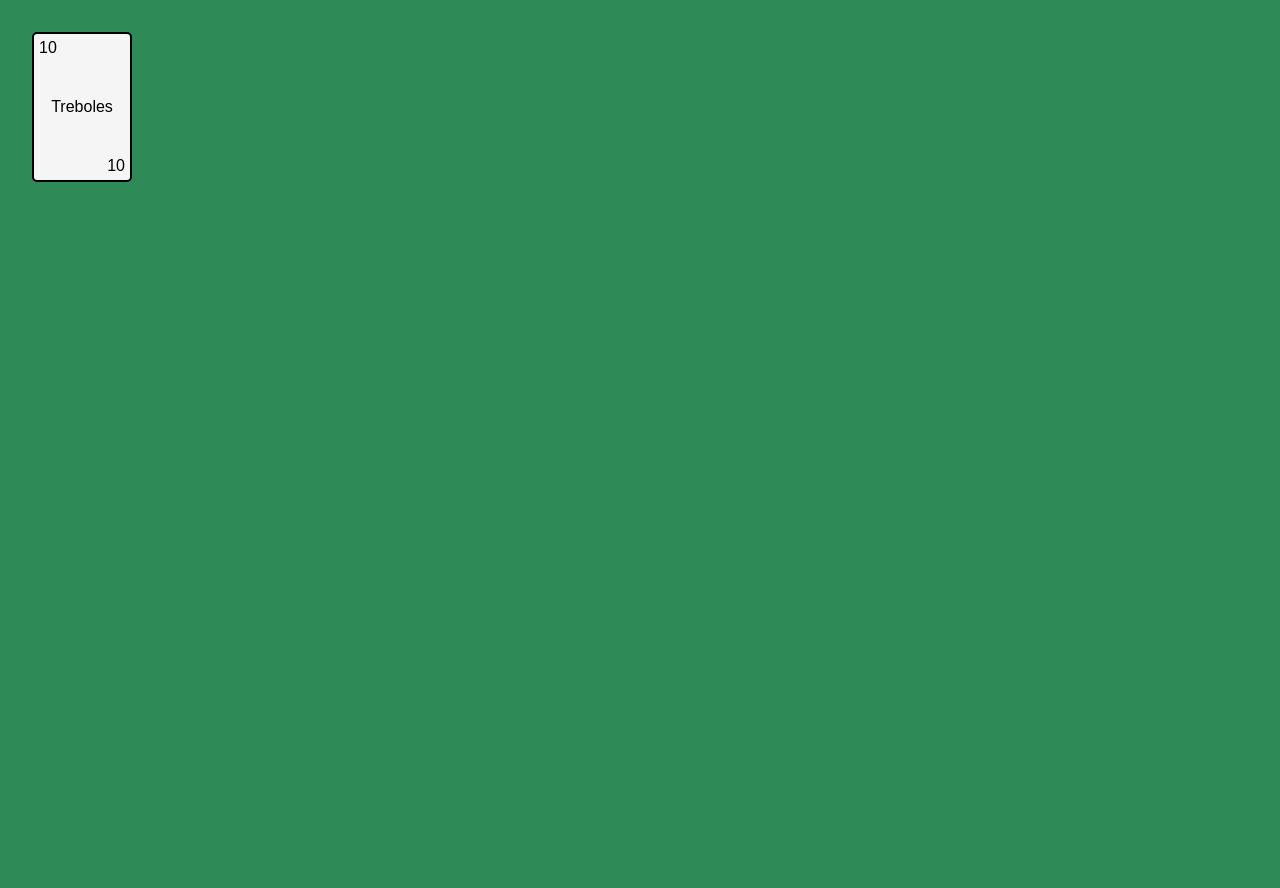
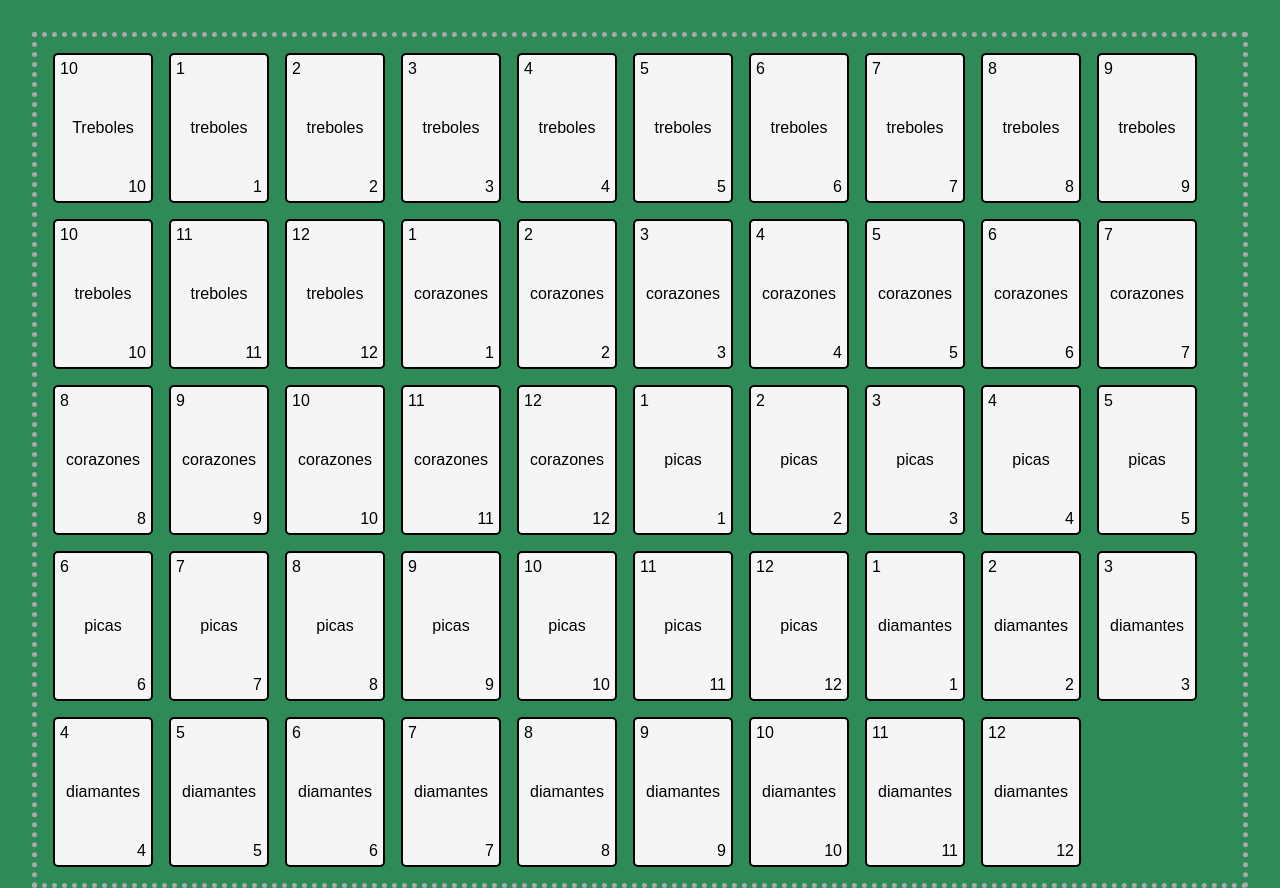
Before and after one commit to AngelMaciasAguilera/CardGame_NodeJS, a plain HTML site: page index.html in a window 1280 px wide. Before the commit the page ends 800 px from the top, so only its background shows below. Drawn offline with Linux system fonts and the light colour scheme.

Commit message:
Generate cards done

```diff
--- a/assets/css/styles.css
+++ b/assets/css/styles.css
@@ -14,9 +14,12 @@ body{
 .card-container{
     display: flex;
     flex-direction: row;
+    flex-wrap: wrap;
     gap: 1rem;
-    justify-content: space-between;
+    justify-content: flex-start;
+    border: 5px dotted darkgray;
     align-items: flex-start;
+    padding: 1rem;
     margin: 2rem 2rem 0rem 2rem;
 }
 
--- /dev/null
+++ b/assets/js/index.js
@@ -0,0 +1,15 @@
+let card = document.getElementById('card');
+let container = document.getElementById('card-desk');
+
+let array = ['treboles', 'corazones', 'picas', 'diamantes']
+
+array.forEach((element) => {
+    for(let i = 1; i <= 12; i++){
+        let cardElements = card.cloneNode(true);
+        cardElements.children[0].textContent = i;
+        cardElements.children[1].textContent = element;
+        cardElements.children[2].textContent = i;
+        console.log(cardElements);
+        container.appendChild(cardElements);
+    }
+});
--- a/index.html
+++ b/index.html
@@ -8,16 +8,13 @@
 </head>
 <body>
         <div id="card-desk" class="card-container">
-            <div class="card">
+            <div class="card" id="card">
                 <div>10</div>
                 <div>Treboles</div>
                 <div>10</div>
             </div>
         </div>
 
-
-
-
-
+        <script src="assets/js/index.js"></script>
 </body>
 </html>
```
